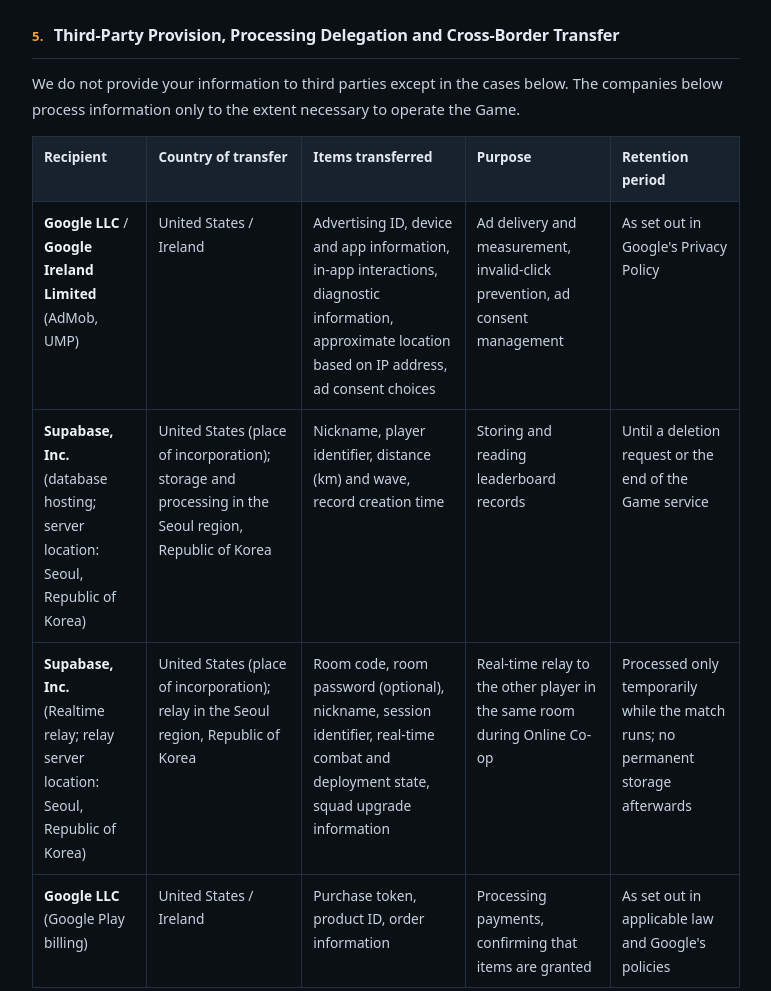
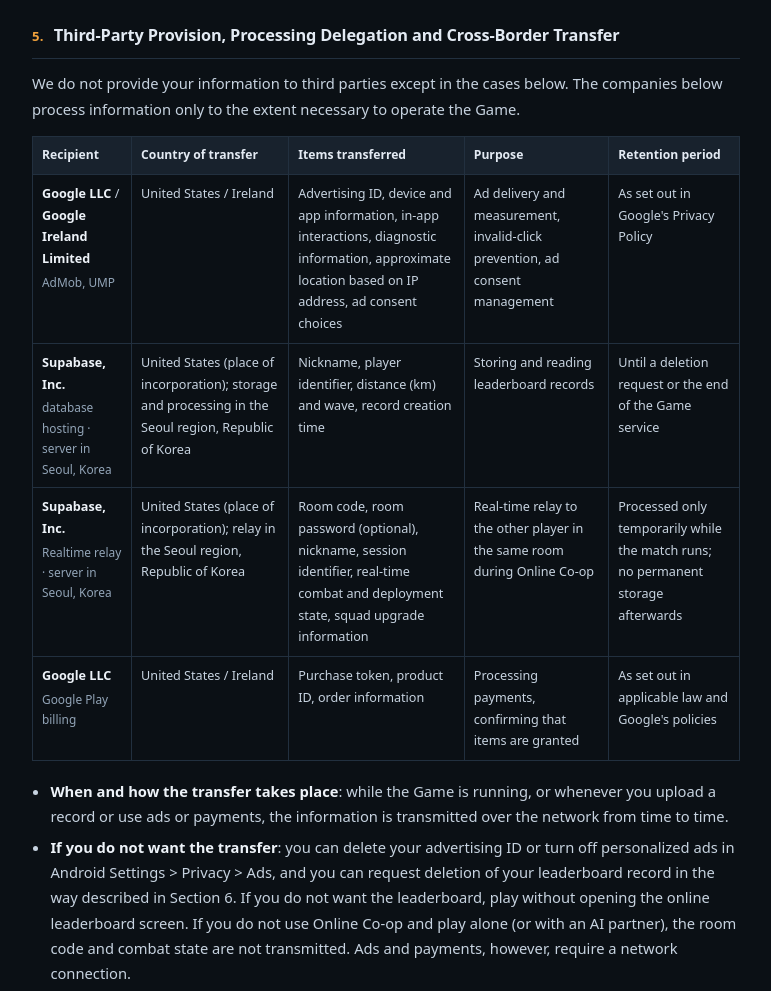
Before and after one commit to dudrnjs520-crypto/dudrnjs520-crypto.github.io, a plain HTML site: page privacy-en.html in a window 1280 px wide. Shown: the part 6320-7311 px from the top of the page, without its empty margins (254-1025 px from the left). Drawn offline with Linux system fonts and the light colour scheme.

Commit message:
영문 방침: 국외 이전 5열 표 가독성 개선(수신자 표기 축약·표 전용 타이포)

```diff
--- a/privacy-en.html
+++ b/privacy-en.html
@@ -70,6 +70,11 @@
   th,td{border:1px solid var(--line);padding:9px 11px;text-align:left;vertical-align:top;color:#c7d3e0}
   th{background:#18222d;color:#e3eaf3;font-weight:600;font-size:.84rem}
   td b{color:#eef3f9}
+  /* five-column transfer table: tighter type so the columns stay readable */
+  table.five{font-size:.79rem;min-width:560px}
+  table.five th,table.five td{padding:8px 9px}
+  table.five th{font-size:.76rem}
+  table.five .sub{display:block;color:var(--dim);font-size:.94em;margin-top:2px}
 
   footer{margin-top:46px;border-top:1px solid var(--line);padding:22px 0 54px;font-size:.8rem;color:var(--dim);line-height:1.9}
   footer a{color:var(--dim)}
@@ -401,32 +406,32 @@
   <h2><span class="num">5.</span> Third-Party Provision, Processing Delegation and Cross-Border Transfer</h2>
   <p>We do not provide your information to third parties except in the cases below. The companies below process information only to the extent necessary to operate the Game.</p>
   <div class="table-scroll">
-    <table>
+    <table class="five">
       <thead><tr><th>Recipient</th><th>Country of transfer</th><th>Items transferred</th><th>Purpose</th><th>Retention period</th></tr></thead>
       <tbody>
         <tr>
-          <td data-label="Recipient"><b>Google LLC</b> / <b>Google Ireland Limited</b><br />(AdMob, UMP)</td>
+          <td data-label="Recipient"><b>Google LLC</b> / <b>Google Ireland Limited</b><span class="sub">AdMob, UMP</span></td>
           <td data-label="Country of transfer">United States / Ireland</td>
           <td data-label="Items transferred">Advertising ID, device and app information, in-app interactions, diagnostic information, approximate location based on IP address, ad consent choices</td>
           <td data-label="Purpose">Ad delivery and measurement, invalid-click prevention, ad consent management</td>
           <td data-label="Retention period">As set out in Google's Privacy Policy</td>
         </tr>
         <tr>
-          <td data-label="Recipient"><b>Supabase, Inc.</b><br />(database hosting; server location: Seoul, Republic of Korea)</td>
+          <td data-label="Recipient"><b>Supabase, Inc.</b><span class="sub">database hosting · server in Seoul, Korea</span></td>
           <td data-label="Country of transfer">United States (place of incorporation); storage and processing in the Seoul region, Republic of Korea</td>
           <td data-label="Items transferred">Nickname, player identifier, distance (km) and wave, record creation time</td>
           <td data-label="Purpose">Storing and reading leaderboard records</td>
           <td data-label="Retention period">Until a deletion request or the end of the Game service</td>
         </tr>
         <tr>
-          <td data-label="Recipient"><b>Supabase, Inc.</b><br />(Realtime relay; relay server location: Seoul, Republic of Korea)</td>
+          <td data-label="Recipient"><b>Supabase, Inc.</b><span class="sub">Realtime relay · server in Seoul, Korea</span></td>
           <td data-label="Country of transfer">United States (place of incorporation); relay in the Seoul region, Republic of Korea</td>
           <td data-label="Items transferred">Room code, room password (optional), nickname, session identifier, real-time combat and deployment state, squad upgrade information</td>
           <td data-label="Purpose">Real-time relay to the other player in the same room during Online Co-op</td>
           <td data-label="Retention period">Processed only temporarily while the match runs; no permanent storage afterwards</td>
         </tr>
         <tr>
-          <td data-label="Recipient"><b>Google LLC</b><br />(Google Play billing)</td>
+          <td data-label="Recipient"><b>Google LLC</b><span class="sub">Google Play billing</span></td>
           <td data-label="Country of transfer">United States / Ireland</td>
           <td data-label="Items transferred">Purchase token, product ID, order information</td>
           <td data-label="Purpose">Processing payments, confirming that items are granted</td>
```
